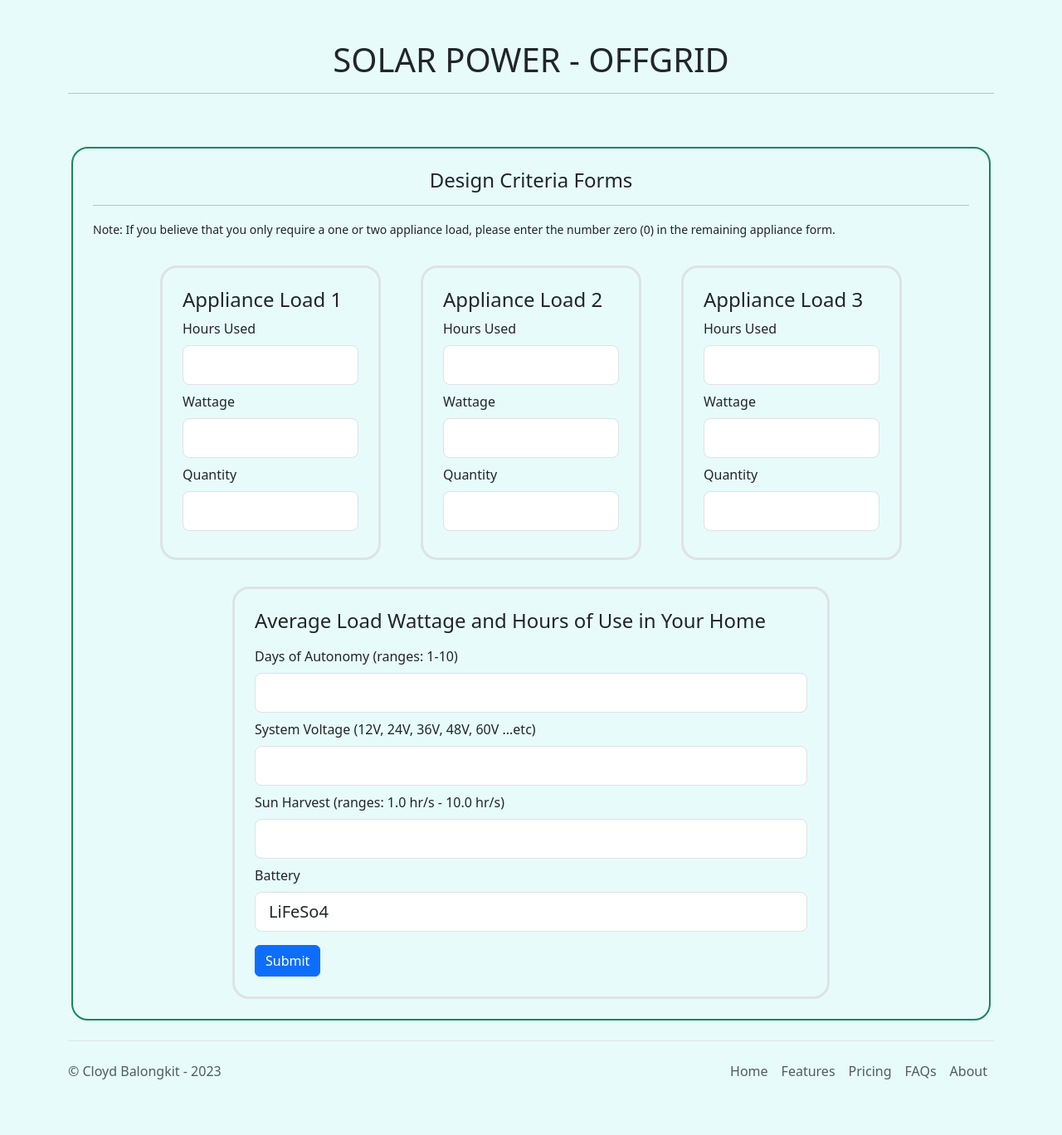
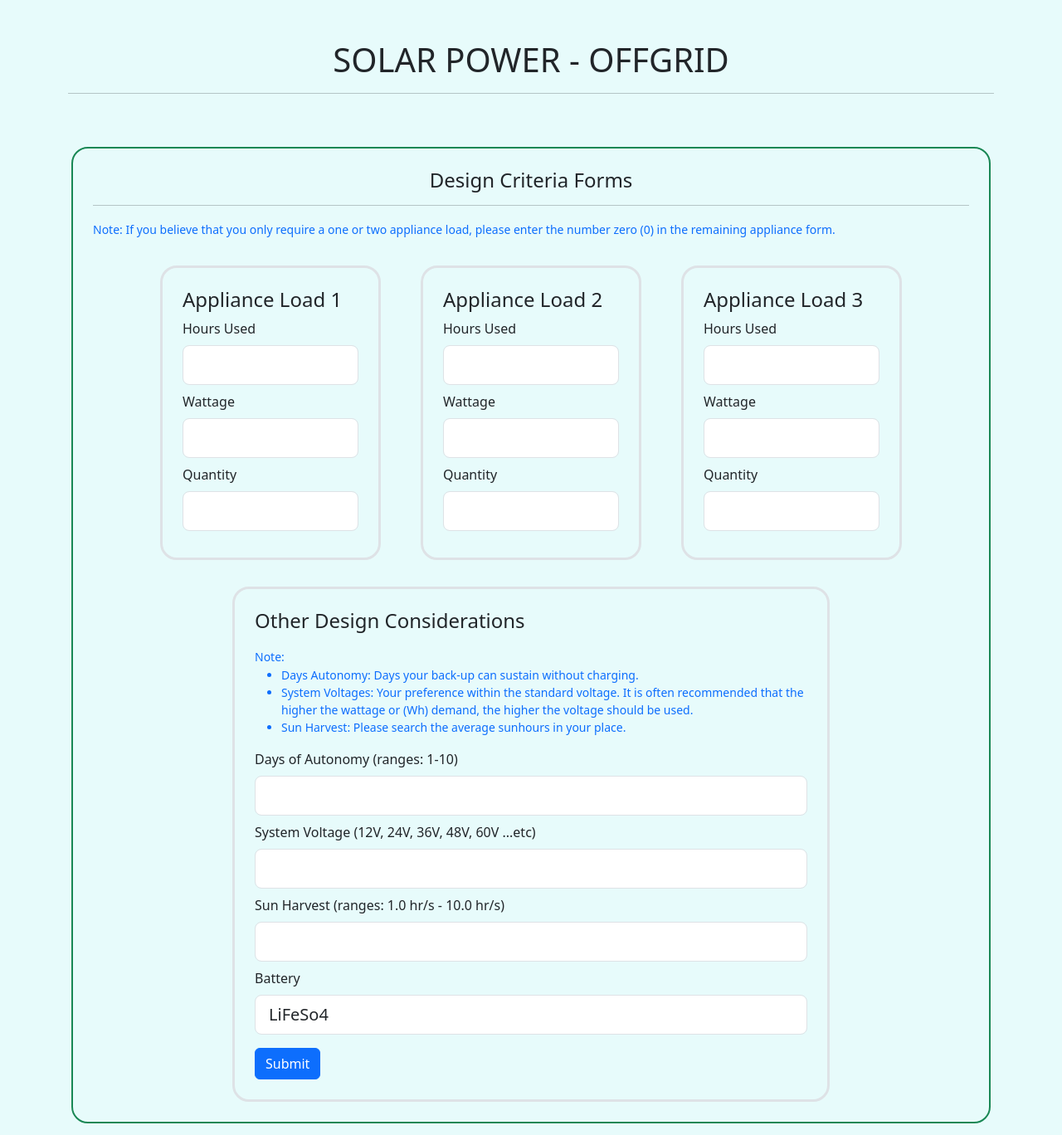
Before and after one commit to cloydbalongkit1/engineering_app_flask, a Flask app: page /solar in a window 1280 px wide. Shown: the part 58-1426 px from the top of the page at 83% size. Before the commit the page ends 1359 px from the top, so only its background shows below. Run offline with Flask 3, Linux system fonts and the light colour scheme; some libraries are stand-ins or nearby versions.

Commit message:
Making the Application into Package

```diff
--- a/form.py
+++ b/engineering_app/form.py
@@ -4,7 +4,6 @@ from wtforms.validators import DataRequired, InputRequired, NumberRange
 
 
 class LoadTable(FlaskForm):
-
     autonomy = DecimalField('Days of Autonomy (ranges: 1-10)', validators=[InputRequired(), NumberRange(min=0)])
     system_voltage = IntegerField('System Voltage (12V, 24V, 36V, 48V, 60V ...etc)', validators=[InputRequired(), NumberRange(min=0)])
     sunhours = DecimalField('Sun Harvest (ranges: 1.0 hr/s - 10.0 hr/s)', validators=[InputRequired(), NumberRange(min=0)])
--- a/main.py
+++ b/engineering_app/routes.py
@@ -1,13 +1,9 @@
 import math
-import os
-from flask_bootstrap import Bootstrap5
-from flask import Flask, render_template, request, redirect, url_for
-from form import LoadTable, CalculationsType, PowerCalc
-
-
-app = Flask(__name__)
-bootstrap = Bootstrap5(app)
-app.config['SECRET_KEY'] = os.environ.get('ENG_AP_SECRET_KEY')
+from engineering_app import app
+# bootstrap
+from flask import render_template
+# , request, redirect, url_for
+from engineering_app.form import LoadTable, CalculationsType, PowerCalc
 
 
 @app.route('/', methods=["GET", "POST"])
@@ -136,7 +132,3 @@ def solar():
         return render_template('solar.html', title='Computed', form=form, answers=answers)
 
     return render_template('solar.html', title='Compute', form=form)
-
-
-if __name__ == '__main__':
-    app.run(debug=True)
--- a/templates/solar.html
+++ b/engineering_app/templates/solar.html
@@ -10,10 +10,9 @@
         <div class="row m-1">
             <form method="POST" class="mt-5 border border-2 border-success p-4 border-round" enctype="multipart/form-data">
                 {{ form.hidden_tag() }}
-                {{ form.csrf_token }}
                 <h4 class="table-label">Design Criteria Forms</h4>
                 <hr>
-                <small>Note: If you believe that you only require a one or two appliance load, please enter the number zero (0) in the remaining appliance form.</small>
+                <small class="text-primary">Note: If you believe that you only require a one or two appliance load, please enter the number zero (0) in the remaining appliance form.</small>
                 <div class="row justify-content-center p-2">
                     <div class="col-md-3 border border-3 border-round p-4 m-4">
                         <h4>Appliance Load 1</h4>
@@ -93,7 +92,14 @@
                 <div class="row justify-content-center">
                     <div class="col-md-8 border border-3 border-round p-4">
                         <fieldset class="form-group">
-                            <h4 class="mb-3">Average Load Wattage and Hours of Use in Your Home</h4>
+                            <h4 class="mb-3">Other Design Considerations</h4>
+                            <small class="text-primary">Note:
+                                <ul>
+                                    <li>Days Autonomy: Days your back-up can sustain without charging.</li>
+                                    <li>System Voltages: Your preference within the standard voltage. It is often recommended that the higher the wattage or (Wh) demand, the higher the voltage should be used.</li>
+                                    <li>Sun Harvest: Please search the average sunhours in your place.</li>
+                                </ul>
+                            </small>
 
 
                             {{ form.autonomy.label(class="form-control-label mb-2") }}
--- /dev/null
+++ b/run.py
@@ -0,0 +1,5 @@
+from engineering_app import app
+
+
+if __name__ == '__main__':
+    app.run(debug=True)
```
Also changed, not shown: engineering_app/__init__.py (added, +9 -0 lines), engineering_app/templates/calc_current.html (renamed from templates/calc_resistance.html, +15 -16 lines), engineering_app/templates/calc_power.html (renamed from templates/calc_current.html, +13 -14 lines), engineering_app/templates/calc_resistance.html (renamed from templates/calc_power.html, +6 -7 lines), engineering_app/static/images/off_grid.jpg (renamed from static/images/off_grid.jpg), engineering_app/static/script.js (renamed from static/script.js), engineering_app/static/styles.css (renamed from static/styles.css), engineering_app/templates/about.html (renamed from templates/about.html), engineering_app/templates/base.html (renamed from templates/base.html), engineering_app/templates/cement.html (renamed from templates/cement.html), engineering_app/templates/electrical_power.html (renamed from templates/electrical_power.html), engineering_app/templates/home.html (renamed from templates/home.html), 1 other file.
